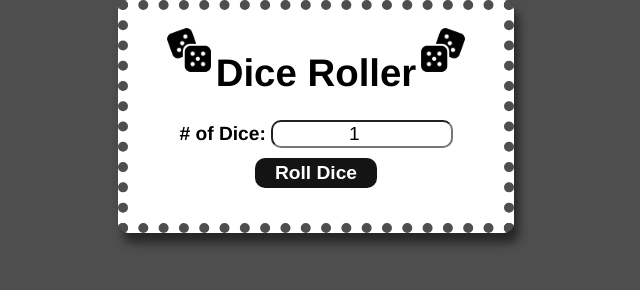
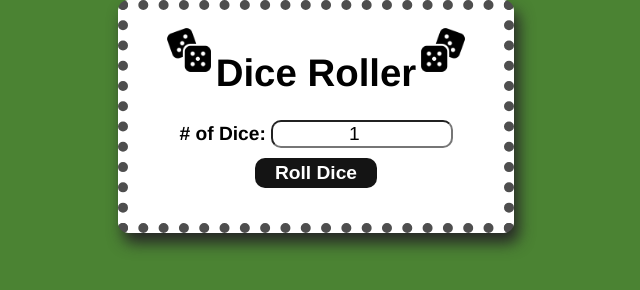
Before and after one commit to CzarinaEnnea/dice-roller, a plain HTML site: page index.html in a window 1280 px wide. Shown: the whole page, without its empty margins (324-964 px from the left). Drawn offline with Linux system fonts and the light colour scheme.

Commit message:
Fix: Bg color to not look too dull

```diff
--- a/style.css
+++ b/style.css
@@ -8,7 +8,8 @@ body {
     font-weight: bold;
     display: flex;
     justify-content: center;
-    background-color: rgb(78, 78, 78);
+    background-color: rgb(75 131 51);
+    /* background-color: rgb(78, 78, 78); */
     margin: 0;
 }
 
@@ -25,7 +26,7 @@ body,
     flex-direction: column;
     background-color: white;
     max-width: 60%;
-    box-shadow: 5px 10px 10px rgb(39 39 39);
+    box-shadow: 5px 10px 15px rgb(39 39 39);
     border: 10px dotted rgb(78, 78, 78);
     border-radius: 10px;
 }
```
